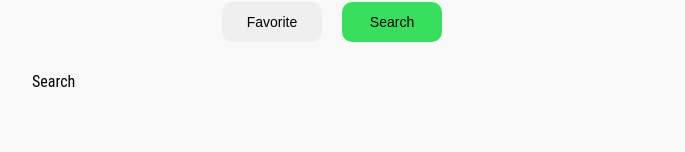
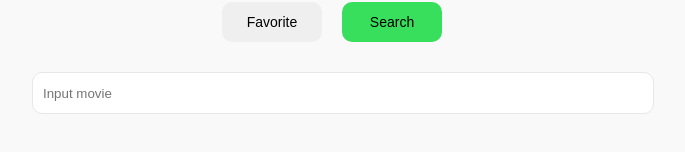
Before and after one commit to Horizonnns/Favorite-Movies, a Vue app: page / in a window 1280 px wide. Both pictures are taken after a click on the button "Search". Shown: the part 188-340 px from the top of the page, without its empty margins (308-993 px from the left). Built offline with nearby package versions, Linux system fonts and the light colour scheme.

Commit message:
Created an input

```diff
--- a/src/App.vue
+++ b/src/App.vue
@@ -1,5 +1,6 @@
 <script setup>
 import Movie from './components/Movie.vue';
+import Search from './components/Search.vue';
 import { useMovieStore } from './stores/MovieStore';
 
 const movieStore = useMovieStore();
@@ -35,7 +36,9 @@ const setTab = (id) => {
 			<Movie v-for="movie of movieStore.movies" :key="movie.id" :movie="movie" />
 		</div>
 
-		<div class="search" v-else>Search</div>
+		<div class="search" v-else>
+			<Search />
+		</div>
 	</main>
 </template>
 
--- /dev/null
+++ b/src/components/Search.vue
@@ -0,0 +1,21 @@
+<script setup>
+import { ref } from 'vue';
+const searchMovie = ref('');
+</script>
+
+<template>
+	<form @submit.prevent="">
+		<input type="text" class="search-input" placeholder="Input movie" v-model="searchMovie" />
+	</form>
+</template>
+
+<style scoped>
+.search-input {
+	border: 1px solid #e7e7e7;
+	width: 100%;
+	height: 40px;
+	padding: 0 10px;
+	margin-bottom: 20px;
+	border-radius: 10px;
+}
+</style>
```
